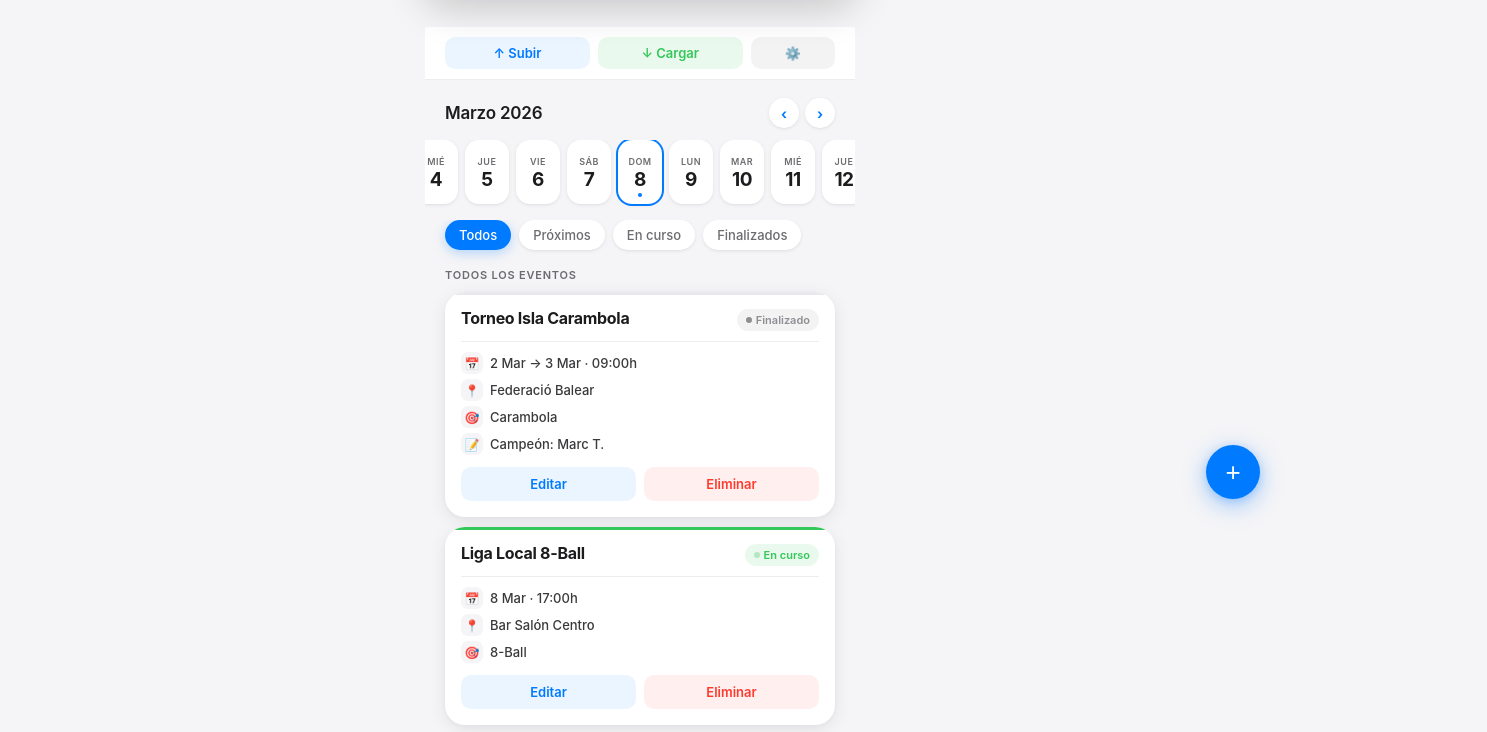
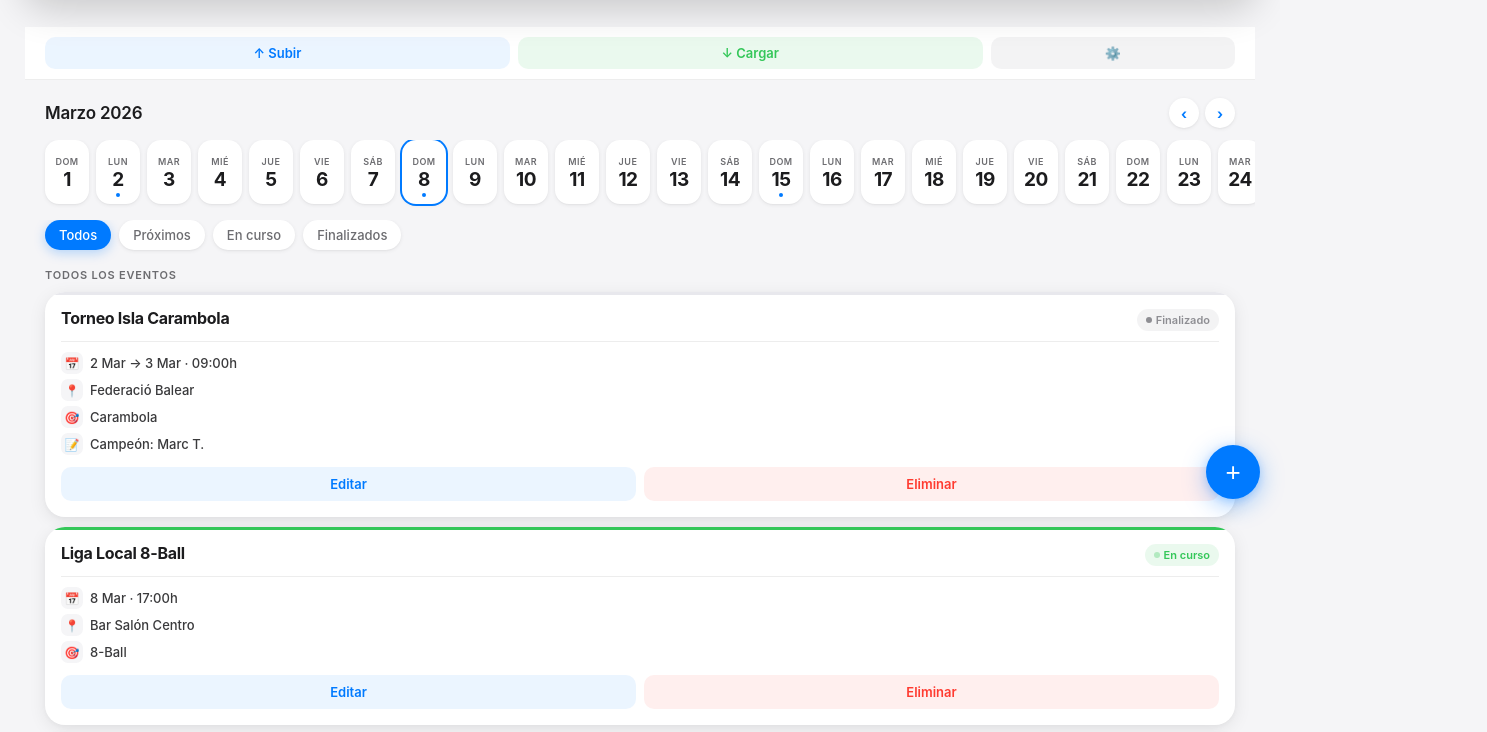
Before and after one commit to xiscobarcelo/pool, a plain HTML site: page ctos-github.html in a window 1280 px wide. Shown: the part 271-1003 px from the top of the page, 1487 px wide, since content can reach past the window. Drawn offline with nearby package versions, Linux system fonts and the light colour scheme; sample sign-in values are in the browser's storage.

Commit message:
Increase max-width of body to 1230px

```diff
--- a/ctos-github.html
+++ b/ctos-github.html
@@ -52,7 +52,7 @@
     --font: 'Plus Jakarta Sans', -apple-system, sans-serif;
   }
   *{box-sizing:border-box;margin:0;padding:0;-webkit-tap-highlight-color:transparent;}
-  body{background:var(--bg);color:var(--text);font-family:var(--font);min-height:100vh;max-width:430px;margin:0 auto;overflow-x:hidden;-webkit-font-smoothing:antialiased;}
+  body{background:var(--bg);color:var(--text);font-family:var(--font);min-height:100vh;max-width:1230px;margin:0 auto;overflow-x:hidden;-webkit-font-smoothing:antialiased;}
 
   /* HEADER */
   header{position:sticky;top:0;z-index:100;background:rgba(245,245,247,.9);backdrop-filter:saturate(180%) blur(20px);-webkit-backdrop-filter:saturate(180%) blur(20px);border-bottom:1px solid var(--border);padding:14px 20px 12px;display:flex;align-items:center;justify-content:space-between;}
```
